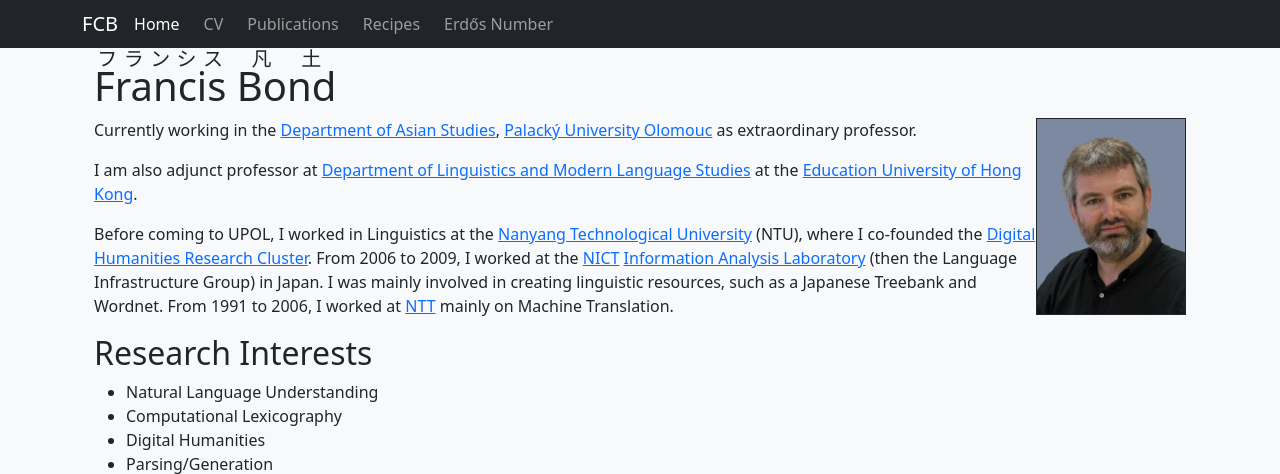
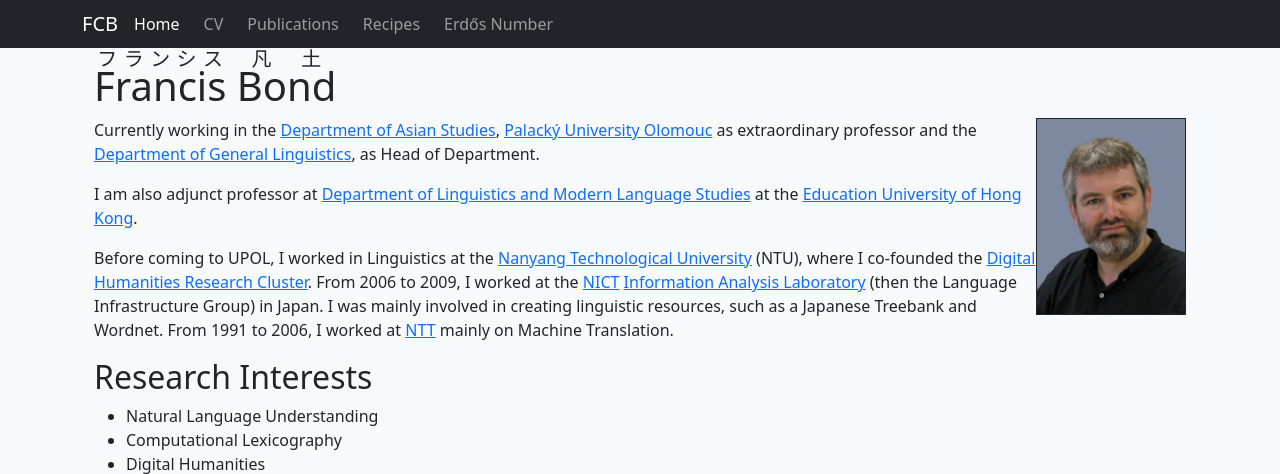
Before and after one commit to fcbond/fcbond.github.io, a Flask app: page / in a window 1280 px wide. Shown: the top 474 px of the page. Run offline with Flask 3, Linux system fonts and the light colour scheme.

Commit message:
added HoD linguistics (in the right place this time)

```diff
--- a/docs/home.html
+++ b/docs/home.html
@@ -102,7 +102,7 @@
 <p>Currently working in
   the  <a href='https://kas.upol.cz/en/'>Department of Asian
     Studies</a>,
-<a href='https://www.upol.cz/en/'>Palacký University Olomouc</a> as extraordinary professor.
+<a href='https://www.upol.cz/en/'>Palacký University Olomouc</a> as extraordinary professor and the  <a href='https://kol.upol.cz/en/'>Department of General Linguistics</a>, as Head of Department.
 
 
   <p>I am also adjunct professor at
--- a/docs/index.html
+++ b/docs/index.html
@@ -102,7 +102,7 @@
 <p>Currently working in
   the  <a href='https://kas.upol.cz/en/'>Department of Asian
     Studies</a>,
-<a href='https://www.upol.cz/en/'>Palacký University Olomouc</a> as extraordinary professor.
+<a href='https://www.upol.cz/en/'>Palacký University Olomouc</a> as extraordinary professor and the  <a href='https://kol.upol.cz/en/'>Department of General Linguistics</a>, as Head of Department.
 
 
   <p>I am also adjunct professor at
--- a/fcb/templates/home.html
+++ b/fcb/templates/home.html
@@ -17,7 +17,7 @@
 <p>Currently working in
   the  <a href='https://kas.upol.cz/en/'>Department of Asian
     Studies</a>,
-<a href='https://www.upol.cz/en/'>Palacký University Olomouc</a> as extraordinary professor.
+<a href='https://www.upol.cz/en/'>Palacký University Olomouc</a> as extraordinary professor and the  <a href='https://kol.upol.cz/en/'>Department of General Linguistics</a>, as Head of Department.
 
 
   <p>I am also adjunct professor at
```
